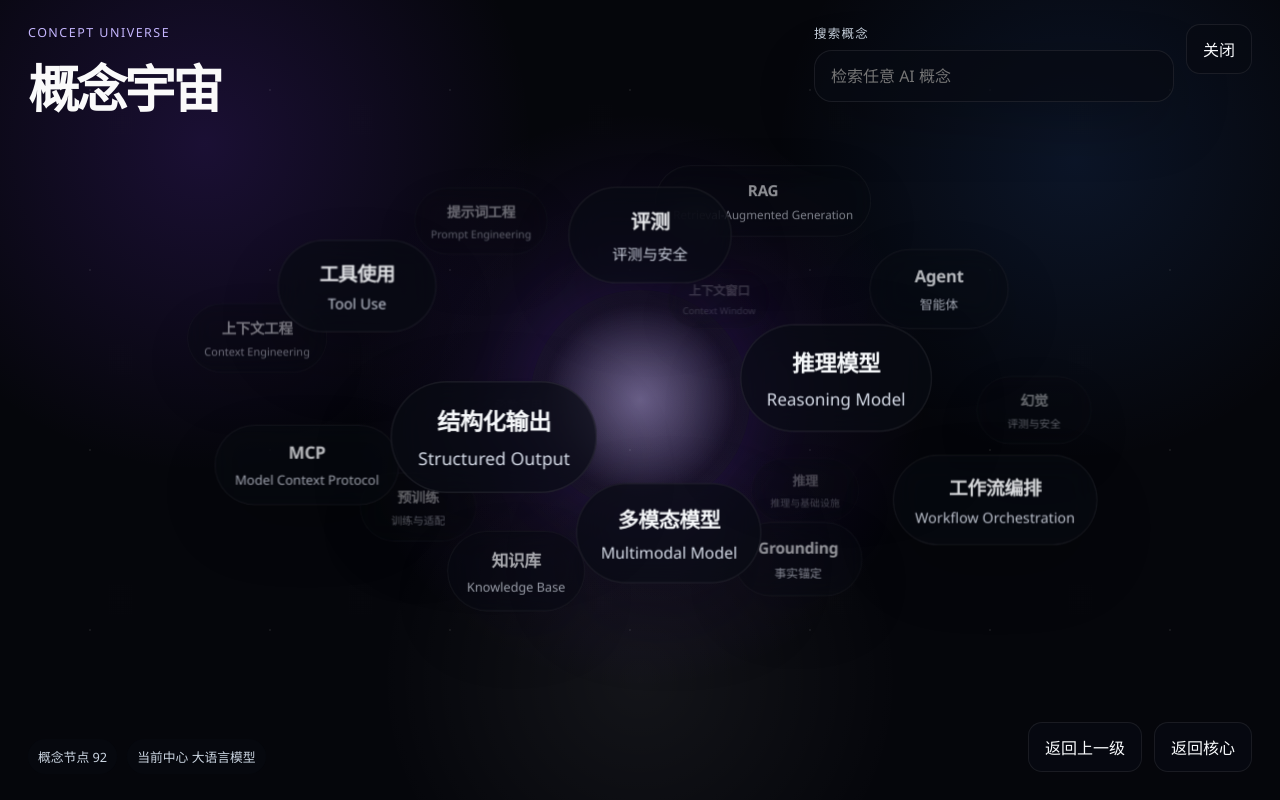
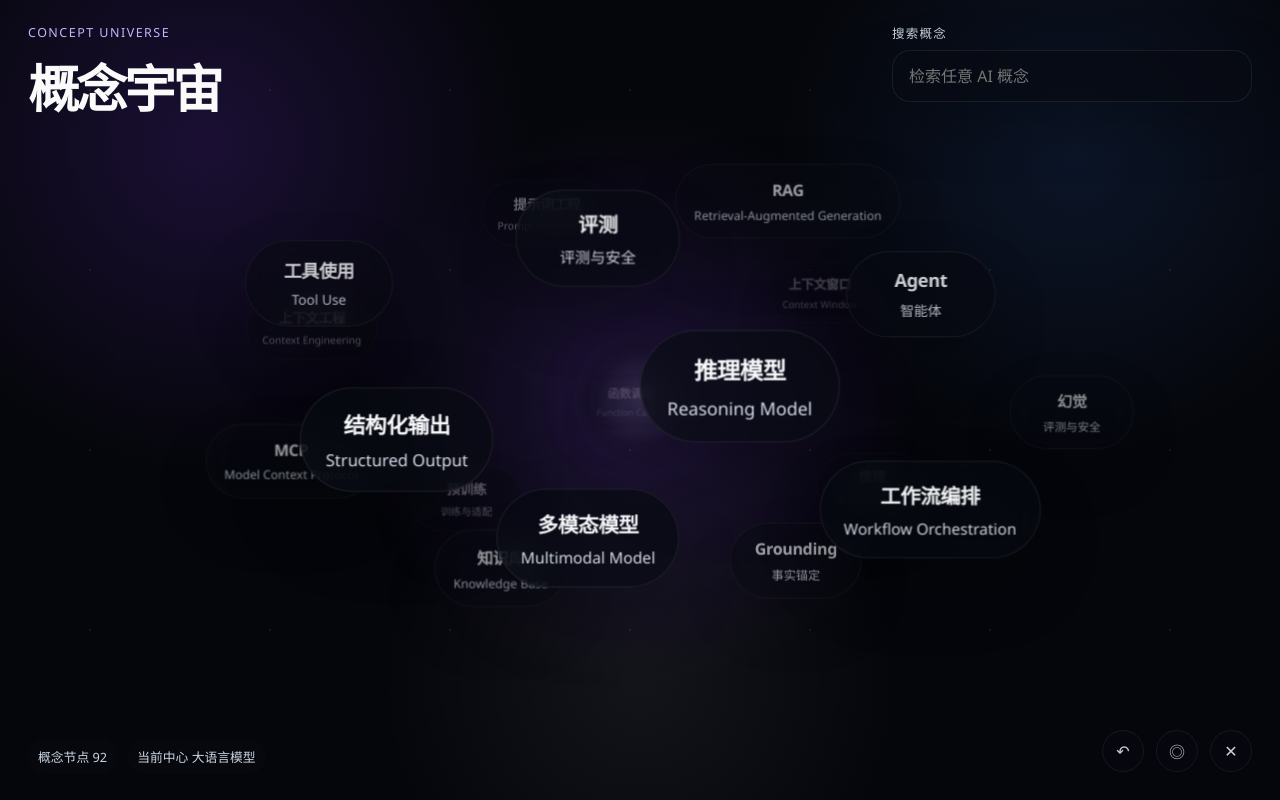
Before and after one commit to 9iliudar/Ai123, a Next.js app: page / in a window 1280 px wide. Both pictures are taken after a click on the button "概念宇宙". Shown: the top 800 px of the page. Built offline with nearby package versions, Linux system fonts and the light colour scheme; grey boxes are pictures that could not be loaded.

Commit message:
Polish universe motion and controls

```diff
--- a/app/globals.css
+++ b/app/globals.css
@@ -1360,17 +1360,17 @@ select {
   left: 50%;
   top: 50%;
   background:
-    radial-gradient(circle, color-mix(in srgb, var(--universe-accent, #c4b5fd) 32%, rgba(255, 255, 255, 0.14)) 0%, transparent 62%),
-    radial-gradient(circle, rgba(255, 255, 255, 0.1) 0%, transparent 72%);
+    radial-gradient(circle, color-mix(in srgb, var(--universe-accent, #c4b5fd) 18%, rgba(255, 255, 255, 0.08)) 0%, transparent 48%),
+    radial-gradient(circle, rgba(255, 255, 255, 0.05) 0%, transparent 62%);
   position: absolute;
-  width: 220px;
-  height: 220px;
+  width: 132px;
+  height: 132px;
   border-radius: 999px;
   box-shadow:
-    0 0 80px color-mix(in srgb, var(--universe-accent-soft, rgba(124, 58, 237, 0.18)) 90%, transparent),
-    inset 0 0 32px rgba(255, 255, 255, 0.06);
+    0 0 54px color-mix(in srgb, var(--universe-accent-soft, rgba(124, 58, 237, 0.18)) 55%, transparent),
+    inset 0 0 18px rgba(255, 255, 255, 0.04);
   transform: translate(-50%, -50%);
-  opacity: 0.85;
+  opacity: 0.58;
   pointer-events: none;
 }
 
@@ -1396,6 +1396,7 @@ select {
   background: rgba(8, 11, 19, 0.66);
   box-shadow: 0 24px 60px rgba(0, 0, 0, 0.24);
   transition: transform 180ms ease, border-color 180ms ease, background 180ms ease, opacity 180ms ease, filter 180ms ease;
+  animation: universeNodeDrift 10s ease-in-out infinite;
 }
 
 .universe-node.active {
@@ -1450,6 +1451,19 @@ select {
   bottom: 28px;
   display: flex;
   gap: 12px;
+}
+
+.universe-controls button {
+  width: 42px;
+  height: 42px;
+  padding: 0;
+  border-radius: 999px;
+  font-size: 1rem;
+  opacity: 0.82;
+}
+
+.universe-controls button:hover {
+  opacity: 1;
 }
 
 .universe-hud {
@@ -1561,6 +1575,22 @@ select {
   }
 }
 
+@keyframes universeNodeDrift {
+  0%,
+  100% {
+    translate: 0 0;
+  }
+  25% {
+    translate: 4px -2px;
+  }
+  50% {
+    translate: -3px 2px;
+  }
+  75% {
+    translate: 2px 3px;
+  }
+}
+
 @media (max-width: 960px) {
   .universe-topbar {
     flex-direction: column;
@@ -1635,8 +1665,8 @@ select {
   }
 
   .universe-core {
-    width: 170px;
-    height: 170px;
+    width: 108px;
+    height: 108px;
   }
 
   .universe-node {
--- a/components/concept-universe.js
+++ b/components/concept-universe.js
@@ -102,6 +102,7 @@ export default function ConceptUniverse({ open, onClose }) {
   const [history, setHistory] = useState([conceptUniverse.entryId]);
   const [query, setQuery] = useState("");
   const [rotation, setRotation] = useState({ x: -0.24, y: 0.42 });
+  const [driftVelocity, setDriftVelocity] = useState({ x: 0, y: 0 });
   const [tick, setTick] = useState(0);
   const [warpPhase, setWarpPhase] = useState("idle");
   const sceneRef = useRef(null);
@@ -189,9 +190,14 @@ export default function ConceptUniverse({ open, onClose }) {
     const loop = (time) => {
       setTick(time);
       if (!dragRef.current) {
-        setRotation((current) => ({
-          x: clamp(current.x + Math.sin(time * 0.00018) * 0.00045, -0.72, 0.72),
-          y: current.y + 0.0022,
+        setRotation((current) => {
+          const nextX = clamp(current.x + driftVelocity.x + Math.sin(time * 0.00014) * 0.00016, -1.04, 1.04);
+          const nextY = current.y + driftVelocity.y + 0.00055;
+          return { x: nextX, y: nextY };
+        });
+        setDriftVelocity((current) => ({
+          x: Math.abs(current.x) < 0.00002 ? 0 : current.x * 0.94,
+          y: Math.abs(current.y) < 0.00002 ? 0 : current.y * 0.94,
         }));
       }
       frameId = window.requestAnimationFrame(loop);
@@ -246,6 +252,7 @@ export default function ConceptUniverse({ open, onClose }) {
         x: -0.24 + Math.sin(performance.now() * 0.001) * 0.06,
         y: 0.42,
       });
+      setDriftVelocity({ x: 0, y: 0 });
       setWarpPhase("warp-in");
       window.setTimeout(() => {
         setWarpPhase("idle");
@@ -258,6 +265,7 @@ export default function ConceptUniverse({ open, onClose }) {
       setCenterId(conceptUniverse.entryId);
       setSelectedId(null);
       setHistory([conceptUniverse.entryId]);
+      setDriftVelocity({ x: 0, y: 0 });
       return;
     }
 
@@ -267,6 +275,7 @@ export default function ConceptUniverse({ open, onClose }) {
     setCenterId(previousId);
     setSelectedId(null);
     setRotation({ x: -0.24, y: 0.42 });
+    setDriftVelocity({ x: 0, y: 0 });
   }
 
   function handlePointerDown(event) {
@@ -280,6 +289,11 @@ export default function ConceptUniverse({ open, onClose }) {
       startY: event.clientY,
       originX: rotation.x,
       originY: rotation.y,
+      lastX: event.clientX,
+      lastY: event.clientY,
+      lastTime: performance.now(),
+      velocityX: 0,
+      velocityY: 0,
     };
     sceneRef.current?.setPointerCapture(event.pointerId);
   }
@@ -291,6 +305,14 @@ export default function ConceptUniverse({ open, onClose }) {
 
     const deltaX = event.clientX - dragRef.current.startX;
     const deltaY = event.clientY - dragRef.current.startY;
+    const now = performance.now();
+    const elapsed = Math.max(now - dragRef.current.lastTime, 16);
+
+    dragRef.current.velocityX = ((event.clientY - dragRef.current.lastY) * 0.0044) / elapsed;
+    dragRef.current.velocityY = ((event.clientX - dragRef.current.lastX) * 0.0052) / elapsed;
+    dragRef.current.lastX = event.clientX;
+    dragRef.current.lastY = event.clientY;
+    dragRef.current.lastTime = now;
 
     setRotation({
       x: clamp(dragRef.current.originX + deltaY * 0.0044, -1.04, 1.04),
@@ -304,6 +326,10 @@ export default function ConceptUniverse({ open, onClose }) {
     }
 
     sceneRef.current?.releasePointerCapture(event.pointerId);
+    setDriftVelocity({
+      x: clamp(dragRef.current.velocityX * 14, -0.012, 0.012),
+      y: clamp(dragRef.current.velocityY * 14, -0.014, 0.014),
+    });
     dragRef.current = null;
   }
 
@@ -335,9 +361,6 @@ export default function ConceptUniverse({ open, onClose }) {
                 placeholder="检索任意 AI 概念"
               />
             </label>
-            <button className="universe-close" type="button" onClick={onClose}>
-              关闭
-            </button>
           </div>
         </div>
 
@@ -371,6 +394,7 @@ export default function ConceptUniverse({ open, onClose }) {
           onPointerDown={handlePointerDown}
           onPointerMove={handlePointerMove}
           onPointerUp={handlePointerUp}
+          onPointerCancel={handlePointerUp}
           onPointerLeave={handlePointerUp}
         >
           <div className="universe-backdrop" />
@@ -408,19 +432,25 @@ export default function ConceptUniverse({ open, onClose }) {
           </div>
 
           <div className="universe-controls">
-            <button type="button" onClick={handleBack}>
-              返回上一级
+            <button type="button" aria-label="返回上一级" title="返回上一级" onClick={handleBack}>
+              ↶
             </button>
             <button
               type="button"
+              aria-label="返回核心"
+              title="返回核心"
               onClick={() => {
                 setCenterId(conceptUniverse.entryId);
                 setSelectedId(null);
                 setHistory([conceptUniverse.entryId]);
                 setRotation({ x: -0.24, y: 0.42 });
+                setDriftVelocity({ x: 0, y: 0 });
               }}
             >
-              返回核心
+              ◎
+            </button>
+            <button type="button" aria-label="关闭概念宇宙" title="关闭概念宇宙" onClick={onClose}>
+              ✕
             </button>
           </div>
 
@@ -444,8 +474,7 @@ export default function ConceptUniverse({ open, onClose }) {
                   <button
                     key={node.id}
                     type="button"
-                    onClick={() => setSelectedId(node.id)}
-                    onDoubleClick={() => enterNode(node.id)}
+                    onClick={() => enterNode(node.id)}
                   >
                     {node.name}
                   </button>
```
